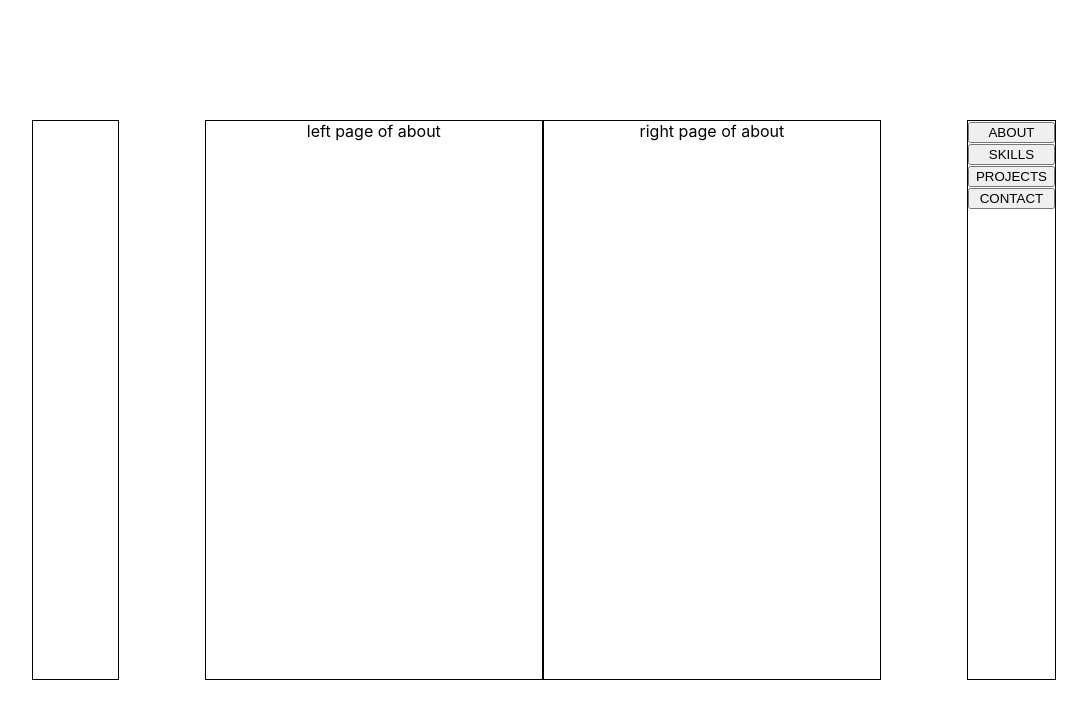
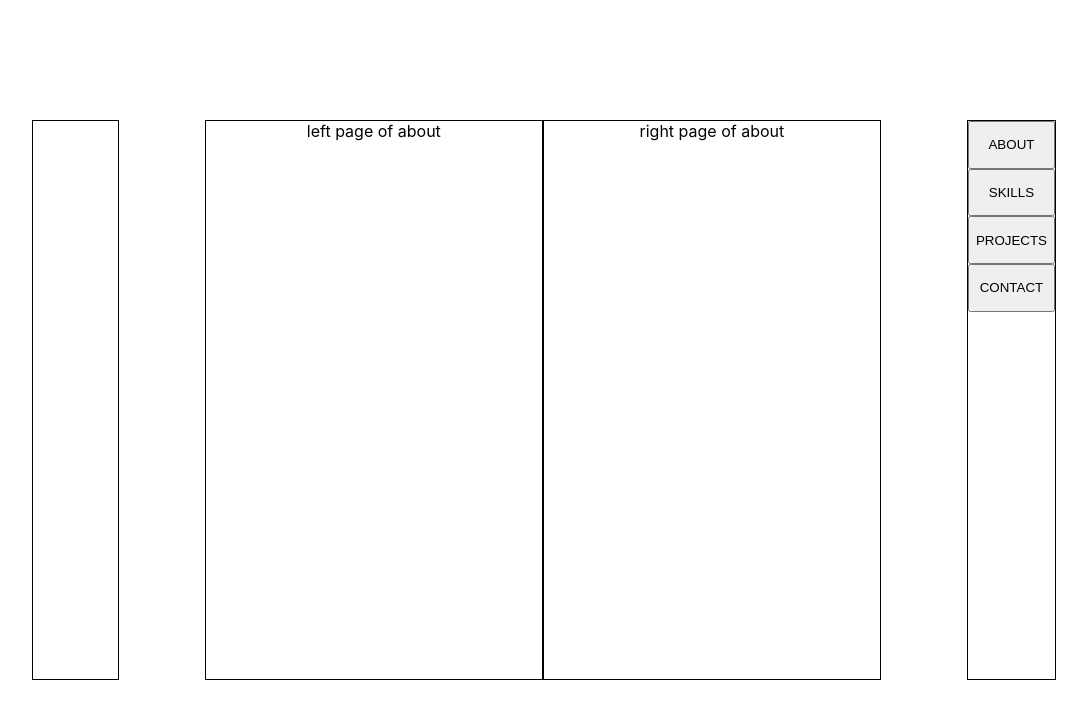
Before and after one commit to MacCabe1888/Professional-Portfolio, a React (Create React App) app: page / in a window 1280 px wide. Shown: the top 718 px of the page, without its empty margins (96-1183 px from the left). Built offline with nearby package versions, Linux system fonts and the light colour scheme.

Commit message:
wrapped button text in a p element to facilitate CSS targeting

```diff
--- a/src/components/Nav/index.js
+++ b/src/components/Nav/index.js
@@ -28,7 +28,9 @@ class Nav extends Component {
             this.hasTab(pageIndex)
             ? <Link key={pageIndex} to={"/" + pageName}>
                 <button className="nav-tab">
-                  {pageName.toUpperCase()}
+                  <p className="nav-text">
+                    {pageName.toUpperCase()}
+                  </p>
                 </button>
               </Link>
             : <div
```
